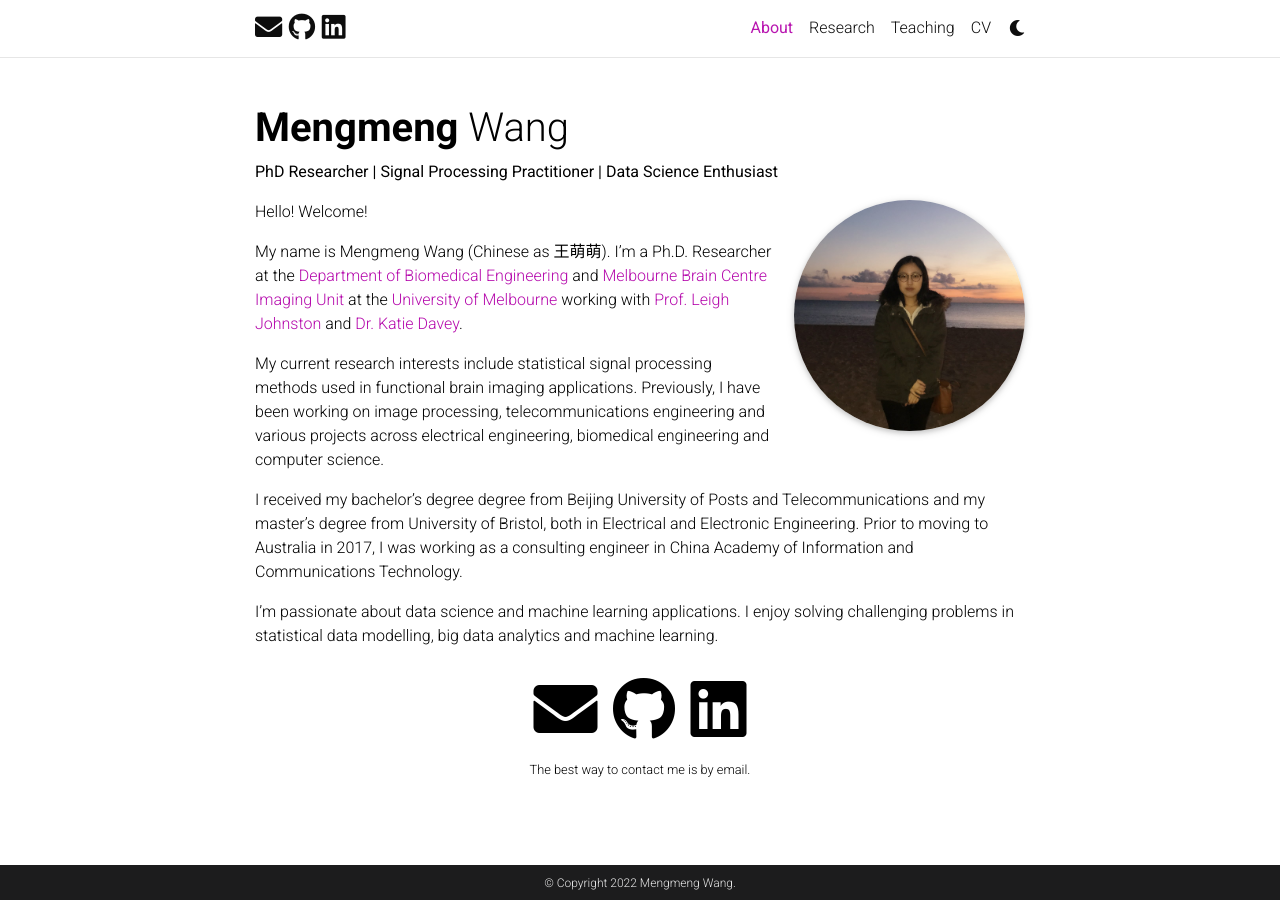
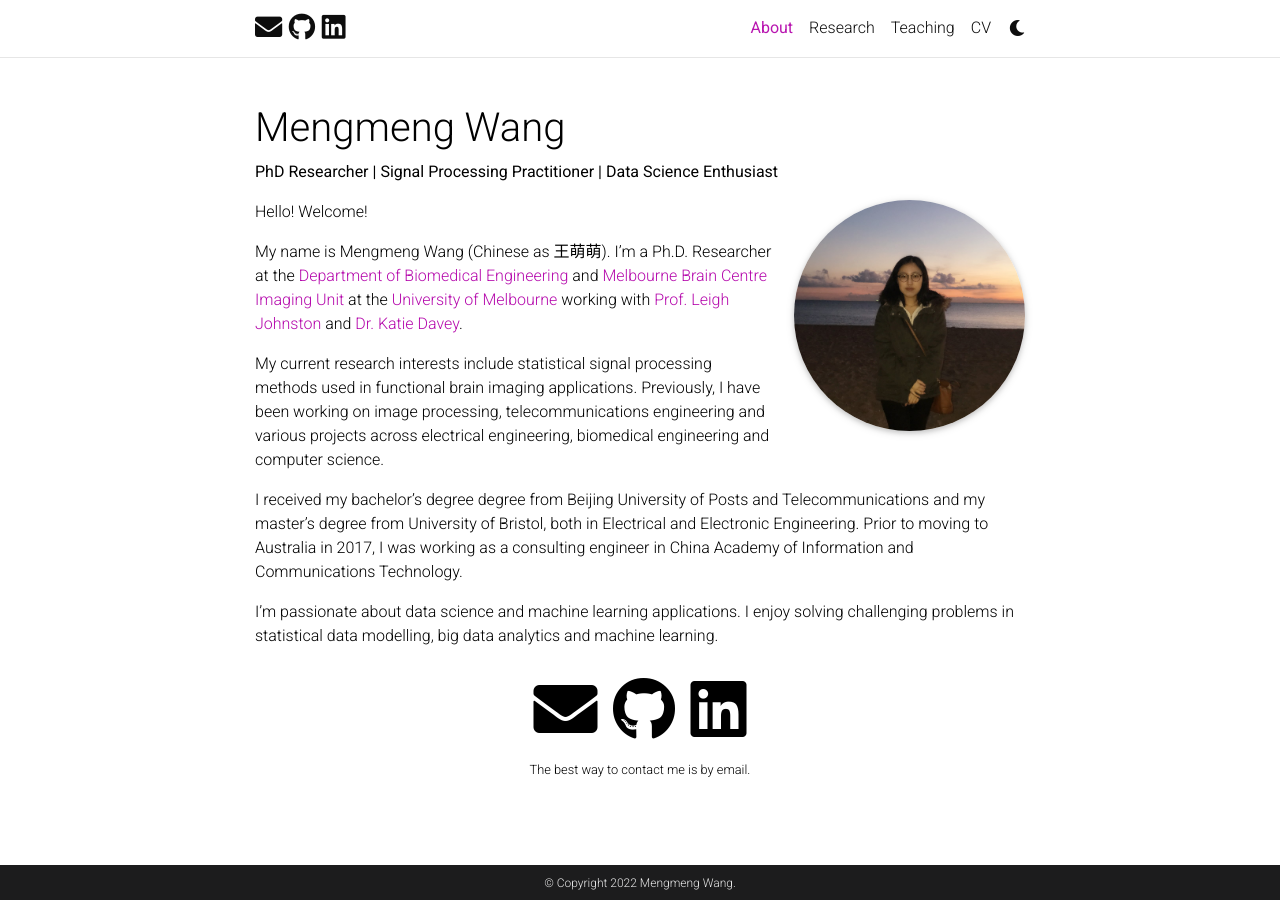
Before and after one commit to mengmwang/mengmwang.github.io, a Jekyll site: the page built from _pages/about.md, in a window 1280 px wide. Built offline with Jekyll 4.4.1, drawn with Linux system fonts in a browser that asks for light colours; full-size pictures stand in for the smaller copies a plugin makes; comment, search, counter and statistics services are not loaded; a style sheet for code colours, icons or effects is not loaded; part of the change alters nothing that is shown.

```diff
--- a/_config.yml
+++ b/_config.yml
@@ -2,7 +2,7 @@
 # Site settings
 # -----------------------------------------------------------------------------
 
-title: blank # the website title (if blank, full name will be used instead)
+title: Mengmeng Wang # the website title (if blank, full name will be used instead)
 first_name: Mengmeng
 middle_name:
 last_name: Wang
```
